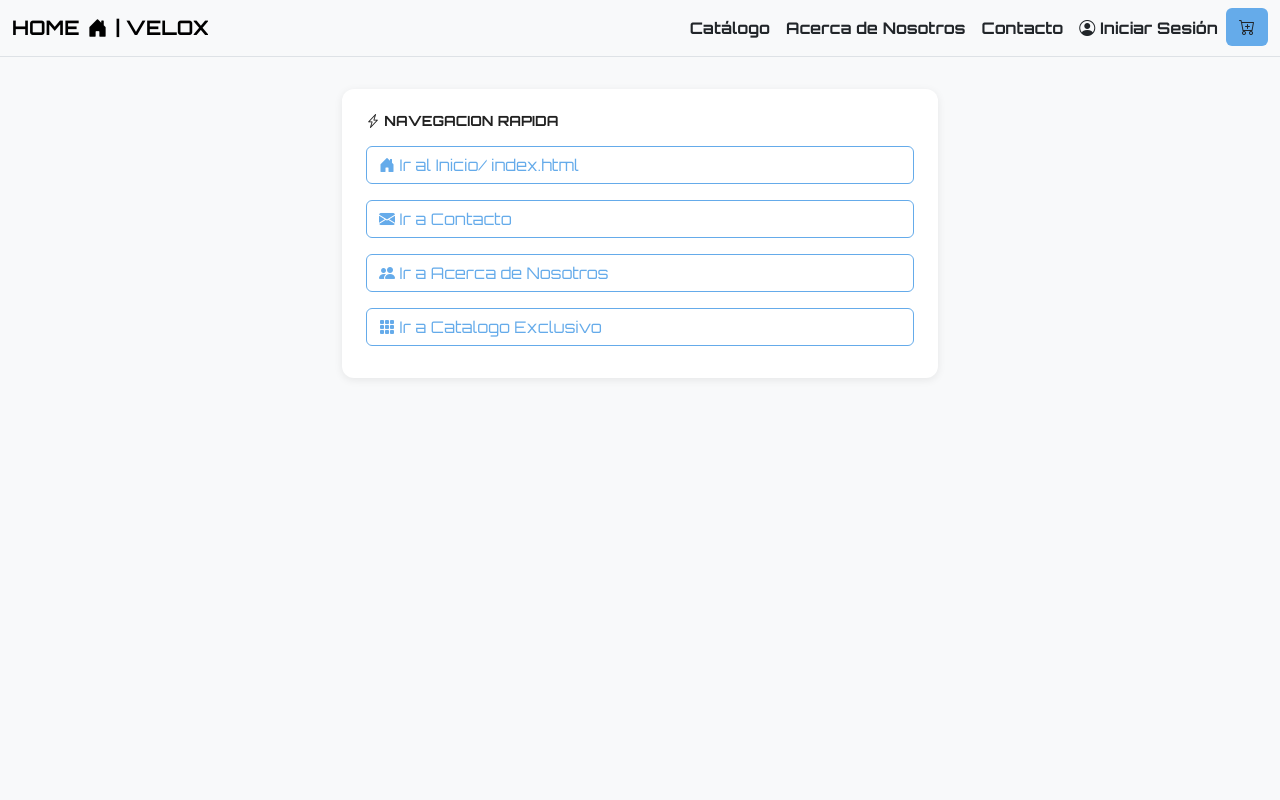
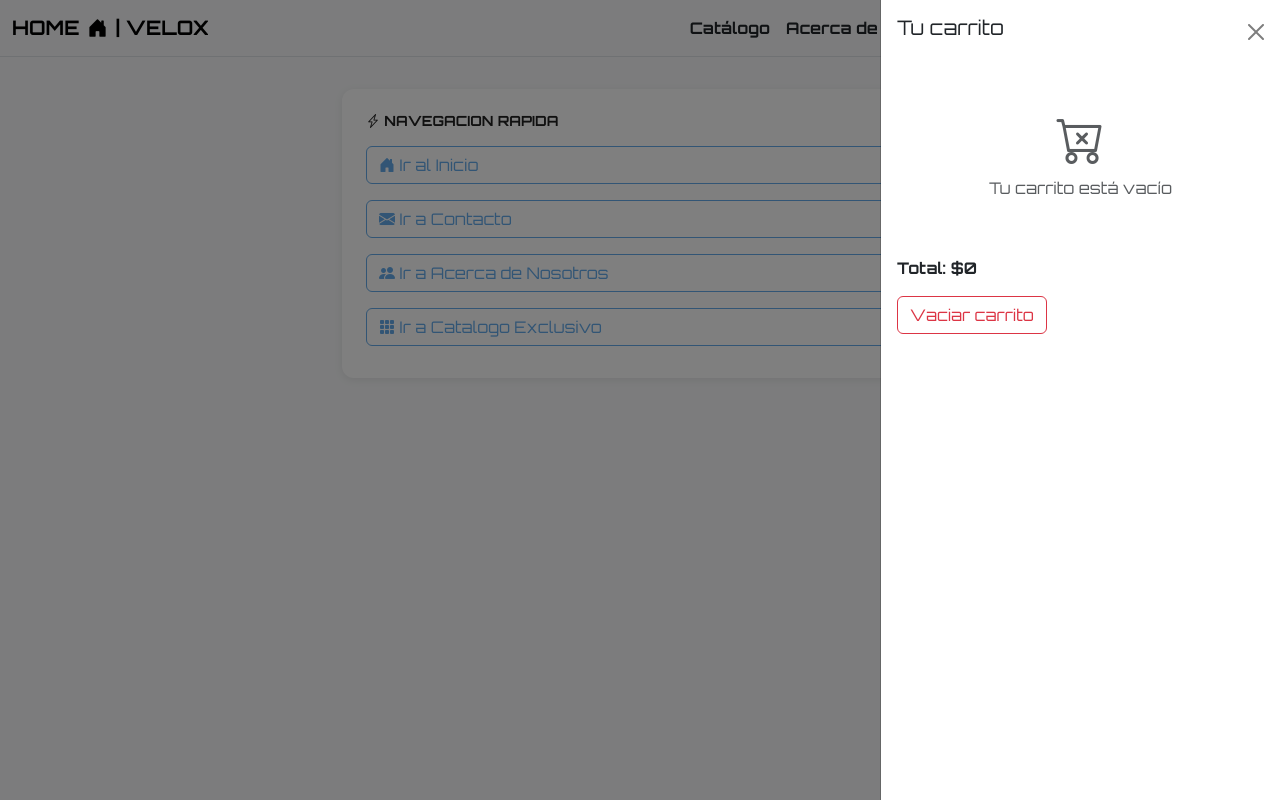
Before and after one commit to Copaal10/Proyecto_Velox, a plain HTML site: page html/user.html in a window 1280 px wide. Both pictures are taken after a click on the link 1247 px from the left and 27 px from the top of the page. Drawn offline with nearby package versions, Linux system fonts and the light colour scheme; some packages are replaced by stand-ins of ours; a script that the page names is missing.

Commit message:
Frontend Finished
Added offcanvas component for shopping cart functionality.

```diff
--- a/html/user.html
+++ b/html/user.html
@@ -66,7 +66,7 @@
             <h6><i class="bi bi-lightning-charge"></i> Navegacion rapida</h6>
             <div class="d-grid gap-2">
               <a href="../index.html" class="btn btn-outline-primary">
-                <i class="bi bi-house-door-fill"></i> Ir al Inicio/ index.html
+                <i class="bi bi-house-door-fill"></i> Ir al Inicio
               </a>
               <a href="forms.html" class="btn btn-outline-primary">
                 <i class="bi bi-envelope-fill"></i> Ir a Contacto
@@ -84,6 +84,18 @@
     </section>
 
   </div>
+
+   <div class="offcanvas offcanvas-end" tabindex="-1" id="carritoOffcanvas" aria-labelledby="carritoLabel">
+  <div class="offcanvas-header">
+    <h5 id="carritoLabel">Tu carrito</h5>
+    <button type="button" class="btn-close" data-bs-dismiss="offcanvas" aria-label="Cerrar"></button>
+  </div>
+  <div class="offcanvas-body">
+    <div id="lista-carrito" class="mb-3"></div>
+    <div id="total-carrito" class="fw-bold"></div>
+    <button id="vaciar-carrito" class="btn btn-outline-danger mt-3">Vaciar carrito</button>
+  </div>
+</div>
 
   <!-- Bootstrap JS -->
   <script src="https://cdn.jsdelivr.net/npm/bootstrap@5.3.2/dist/js/bootstrap.bundle.min.js"></script>
@@ -115,6 +127,7 @@
   </script>
 
   <!-- Script principal del dashboard -->
+   <script src="../script/carritoAvanzado.js"></script>
   <script src="../script/dashboard.js"></script>
  <script src="https://cdn.jsdelivr.net/npm/sweetalert2@11"></script>
 </body>
```
